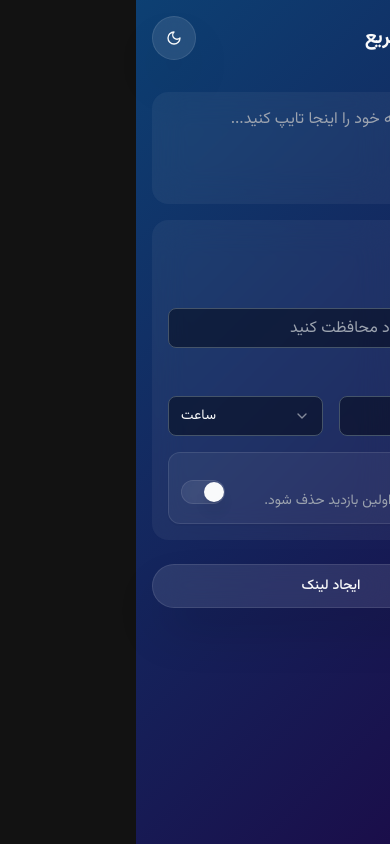
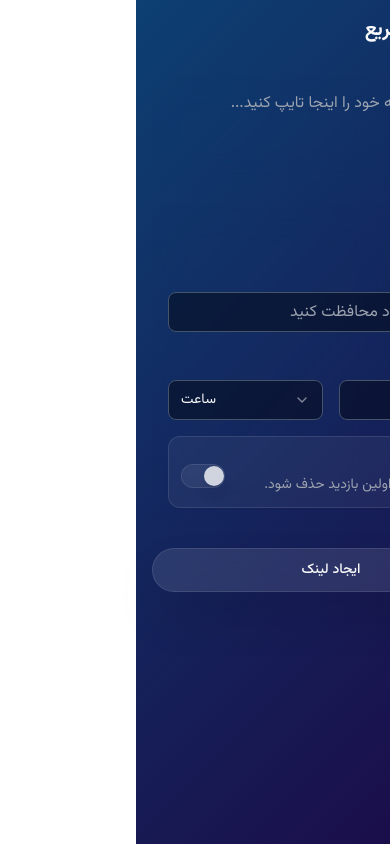
Before and after one commit to F4RD1N/secure-note, a Next.js app: page / in a window 390 px wide. Built offline with nearby package versions, Linux system fonts and the light colour scheme.

Commit message:
light theme removed

```diff
--- a/src/app/globals.css
+++ b/src/app/globals.css
@@ -7,43 +7,7 @@ body {
 }
 
 @layer base {
-  :root {
-    --background: 210 40% 98%;
-    --foreground: 224 71.4% 4.1%;
-
-    --card: 210 40% 98%;
-    --card-foreground: 224 71.4% 4.1%;
-
-    --popover: 210 40% 98%;
-    --popover-foreground: 224 71.4% 4.1%;
-
-    --primary: 217 91.2% 59.8%;
-    --primary-foreground: 210 20% 98%;
-
-    --secondary: 210 40% 96.1%;
-    --secondary-foreground: 222.2 47.4% 11.2%;
-
-    --muted: 210 40% 96.1%;
-    --muted-foreground: 215.4 16.3% 46.9%;
-
-    --accent: 210 40% 96.1%;
-    --accent-foreground: 222.2 47.4% 11.2%;
-
-    --destructive: 0 84.2% 60.2%;
-    --destructive-foreground: 210 20% 98%;
-
-    --border: 214.3 31.8% 91.4%;
-    --input: 214.3 31.8% 91.4%;
-    --ring: 222.2 84% 4.9%;
-
-    --chart-1: 12 76% 61%;
-    --chart-2: 173 58% 39%;
-    --chart-3: 197 37% 24%;
-    --chart-4: 43 74% 66%;
-    --chart-5: 27 87% 67%;
-    --radius: 0.75rem;
-  }
-  .dark {
+  :root, .dark {
     --background: 224 71.4% 4.1%;
     --foreground: 210 20% 98%;
 
@@ -65,8 +29,8 @@ body {
     --accent: 215 27.9% 16.9%;
     --accent-foreground: 210 20% 98%;
 
-    --destructive: 45 93% 47%;
-    --destructive-foreground: 45 93% 98%;
+    --destructive: 0 72% 51%;
+    --destructive-foreground: 210 20% 98%;
 
     --border: 215 20.2% 34.1%;
     --input: 215 20.2% 34.1%;
@@ -77,6 +41,7 @@ body {
     --chart-3: 30 80% 55%;
     --chart-4: 280 65% 60%;
     --chart-5: 340 75% 55%;
+    --radius: 0.75rem;
   }
 }
 
@@ -86,11 +51,6 @@ body {
   }
   body {
     @apply bg-background text-foreground;
-  }
-  .dark body {
     background-image: linear-gradient(135deg, hsl(210, 80%, 25%), hsl(260, 80%, 15%));
   }
-  .light body {
-    background-image: linear-gradient(135deg, hsl(200, 100%, 85%), hsl(240, 100%, 90%));
-  }
 }
--- a/src/app/layout.tsx
+++ b/src/app/layout.tsx
@@ -3,7 +3,6 @@ import './globals.css';
 import { Toaster } from '@/components/ui/toaster';
 import Header from '@/components/Header';
 import { cn } from '@/lib/utils';
-import { ThemeProvider } from '@/components/theme-provider';
 
 export const metadata: Metadata = {
   title: 'یادداشت سریع',
@@ -23,22 +22,16 @@ export default function RootLayout({
   children: React.ReactNode;
 }>) {
   return (
-    <html lang="fa" dir="rtl" suppressHydrationWarning>
+    <html lang="fa" dir="rtl" className="dark" suppressHydrationWarning>
       <head>
         <link rel="preconnect" href="https://fonts.googleapis.com" />
         <link rel="preconnect" href="https://fonts.gstatic.com" crossOrigin="anonymous" />
         <link href="https://fonts.googleapis.com/css2?family=Vazirmatn:wght@400;500;700&display=swap" rel="stylesheet" />
         <link rel="manifest" href="/manifest.json" />
         <meta name="theme-color" content="#0a0a0a" media="(prefers-color-scheme: dark)" />
-        <meta name="theme-color" content="#FFFFFF" media="(prefers-color-scheme: light)" />
+        <meta name="theme-color" content="#0a0a0a" media="(prefers-color-scheme: light)" />
       </head>
       <body className={cn('font-body antialiased min-h-screen flex flex-col bg-transparent')}>
-        <ThemeProvider
-          attribute="class"
-          defaultTheme="dark"
-          enableSystem
-          disableTransitionOnChange
-        >
           <Header />
           <main className="flex flex-1 flex-col items-center justify-start p-4 md:p-6">
             <div className="w-full max-w-md flex-1 flex flex-col">
@@ -46,7 +39,6 @@ export default function RootLayout({
             </div>
           </main>
           <Toaster />
-        </ThemeProvider>
       </body>
     </html>
   );
--- a/src/components/Header.tsx
+++ b/src/components/Header.tsx
@@ -1,6 +1,5 @@
 import Link from 'next/link';
 import { Zap } from 'lucide-react';
-import { ThemeToggle } from './ThemeToggle';
 
 export default function Header() {
   return (
@@ -12,7 +11,6 @@ export default function Header() {
             یادداشت سریع
           </h1>
         </Link>
-        <ThemeToggle />
       </div>
     </header>
   );
--- a/src/components/NoteViewer.tsx
+++ b/src/components/NoteViewer.tsx
@@ -33,6 +33,9 @@ export default function NoteViewer({ note }: NoteViewerProps) {
 
   const form = useForm({
     resolver: zodResolver(passwordSchema),
+    defaultValues: {
+      password: '',
+    }
   });
 
   useEffect(() => {
--- a/src/components/ui/alert.tsx
+++ b/src/components/ui/alert.tsx
@@ -10,7 +10,7 @@ const alertVariants = cva(
       variant: {
         default: "bg-background text-foreground",
         destructive:
-          "border-destructive/50 text-destructive-foreground bg-destructive/20 dark:border-destructive [&>svg]:text-destructive-foreground",
+          "border-destructive/50 text-destructive-foreground bg-destructive/20 dark:border-destructive [&>svg]:text-destructive",
       },
     },
     defaultVariants: {
--- a/src/components/ui/button.tsx
+++ b/src/components/ui/button.tsx
@@ -9,13 +9,13 @@ const buttonVariants = cva(
   {
     variants: {
       variant: {
-        default: "border border-black/5 dark:border-white/10 bg-black/5 dark:bg-white/10 text-foreground dark:text-primary-foreground shadow-2xl backdrop-blur-lg hover:bg-black/10 dark:hover:bg-white/20",
+        default: "border border-white/10 bg-white/10 text-primary-foreground shadow-2xl backdrop-blur-lg hover:bg-white/20",
         destructive:
           "bg-destructive text-destructive-foreground hover:bg-destructive/90",
         outline:
-          "border border-black/5 dark:border-white/10 bg-black/5 dark:bg-white/10 text-foreground dark:text-primary-foreground shadow-2xl backdrop-blur-lg hover:bg-black/10 dark:hover:bg-white/20",
+          "border border-white/10 bg-white/10 text-primary-foreground shadow-2xl backdrop-blur-lg hover:bg-white/20",
         secondary:
-          "border border-black/5 dark:border-white/10 bg-black/5 dark:bg-white/5 text-secondary-foreground shadow-xl backdrop-blur-lg hover:bg-black/10 dark:hover:bg-white/10",
+          "border border-white/10 bg-white/5 text-secondary-foreground shadow-xl backdrop-blur-lg hover:bg-white/10",
         ghost: "hover:bg-accent hover:text-accent-foreground",
         link: "text-primary underline-offset-4 hover:underline",
       },
--- a/src/components/ui/card.tsx
+++ b/src/components/ui/card.tsx
@@ -9,7 +9,7 @@ const Card = React.forwardRef<
   <div
     ref={ref}
     className={cn(
-      "rounded-xl border border-black/5 dark:border-white/10 bg-white/70 dark:bg-white/5 text-card-foreground shadow-2xl backdrop-blur-lg",
+      "rounded-xl border border-white/10 bg-white/5 text-card-foreground shadow-2xl backdrop-blur-lg",
       className
     )}
     {...props}
--- a/src/components/ui/input.tsx
+++ b/src/components/ui/input.tsx
@@ -8,7 +8,7 @@ const Input = React.forwardRef<HTMLInputElement, React.ComponentProps<"input">>(
       <input
         type={type}
         className={cn(
-          "flex h-10 w-full rounded-md border border-input bg-black/5 dark:bg-background/50 px-3 py-2 text-base ring-offset-background file:border-0 file:bg-transparent file:text-sm file:font-medium file:text-foreground placeholder:text-muted-foreground focus-visible:outline-none focus-visible:ring-0 disabled:cursor-not-allowed disabled:opacity-50 md:text-sm",
+          "flex h-10 w-full rounded-md border border-input bg-background/50 px-3 py-2 text-base ring-offset-background file:border-0 file:bg-transparent file:text-sm file:font-medium file:text-foreground placeholder:text-muted-foreground focus-visible:outline-none focus-visible:ring-0 disabled:cursor-not-allowed disabled:opacity-50 md:text-sm",
           className
         )}
         ref={ref}
--- a/src/components/ui/select.tsx
+++ b/src/components/ui/select.tsx
@@ -19,7 +19,7 @@ const SelectTrigger = React.forwardRef<
   <SelectPrimitive.Trigger
     ref={ref}
     className={cn(
-      "flex h-10 w-full items-center justify-between rounded-md border border-input bg-black/5 dark:bg-background/50 px-3 py-2 text-sm ring-offset-background placeholder:text-muted-foreground focus:outline-none focus-visible:ring-0 disabled:cursor-not-allowed disabled:opacity-50 [&>span]:line-clamp-1",
+      "flex h-10 w-full items-center justify-between rounded-md border border-input bg-background/50 px-3 py-2 text-sm ring-offset-background placeholder:text-muted-foreground focus:outline-none focus-visible:ring-0 disabled:cursor-not-allowed disabled:opacity-50 [&>span]:line-clamp-1",
       className
     )}
     {...props}
@@ -75,7 +75,7 @@ const SelectContent = React.forwardRef<
     <SelectPrimitive.Content
       ref={ref}
       className={cn(
-        "relative z-50 max-h-96 min-w-[8rem] overflow-hidden rounded-md border border-black/5 dark:border-white/10 bg-white/30 dark:bg-white/5 text-popover-foreground shadow-md backdrop-blur-lg data-[state=open]:animate-in data-[state=closed]:animate-out data-[state=closed]:fade-out-0 data-[state=open]:fade-in-0 data-[state=closed]:zoom-out-95 data-[state=open]:zoom-in-95 data-[side=bottom]:slide-in-from-top-2 data-[side=left]:slide-in-from-right-2 data-[side=right]:slide-in-from-left-2 data-[side=top]:slide-in-from-bottom-2",
+        "relative z-50 max-h-96 min-w-[8rem] overflow-hidden rounded-md border border-white/10 bg-white/5 text-popover-foreground shadow-md backdrop-blur-lg data-[state=open]:animate-in data-[state=closed]:animate-out data-[state=closed]:fade-out-0 data-[state=open]:fade-in-0 data-[state=closed]:zoom-out-95 data-[state=open]:zoom-in-95 data-[side=bottom]:slide-in-from-top-2 data-[side=left]:slide-in-from-right-2 data-[side=right]:slide-in-from-left-2 data-[side=top]:slide-in-from-bottom-2",
         position === "popper" &&
           "data-[side=bottom]:translate-y-1 data-[side=left]:-translate-x-1 data-[side=right]:translate-x-1 data-[side=top]:-translate-y-1",
         className
--- a/src/components/ui/switch.tsx
+++ b/src/components/ui/switch.tsx
@@ -11,7 +11,7 @@ const Switch = React.forwardRef<
 >(({ className, ...props }, ref) => (
   <SwitchPrimitives.Root
     className={cn(
-      "peer inline-flex h-6 w-11 shrink-0 cursor-pointer items-center rounded-full border border-black/5 bg-black/5 dark:border-white/10 dark:bg-white/5 backdrop-blur-lg transition-colors focus-visible:outline-none focus-visible:ring-0 disabled:cursor-not-allowed disabled:opacity-50 data-[state=checked]:bg-primary/50 data-[state=unchecked]:bg-black/5 dark:data-[state=unchecked]:bg-white/5",
+      "peer inline-flex h-6 w-11 shrink-0 cursor-pointer items-center rounded-full border border-white/10 bg-white/5 backdrop-blur-lg transition-colors focus-visible:outline-none focus-visible:ring-0 disabled:cursor-not-allowed disabled:opacity-50 data-[state=checked]:bg-primary/50 data-[state=unchecked]:bg-white/5",
       className
     )}
     {...props}
@@ -19,7 +19,7 @@ const Switch = React.forwardRef<
   >
     <SwitchPrimitives.Thumb
       className={cn(
-        "pointer-events-none block h-5 w-5 rounded-full bg-foreground/80 dark:bg-foreground shadow-lg ring-0 transition-transform data-[state=checked]:translate-x-5 rtl:data-[state=checked]:-translate-x-5 data-[state=unchecked]:translate-x-0"
+        "pointer-events-none block h-5 w-5 rounded-full bg-foreground/80 shadow-lg ring-0 transition-transform data-[state=checked]:translate-x-5 rtl:data-[state=checked]:-translate-x-5 data-[state=unchecked]:translate-x-0"
       )}
     />
   </SwitchPrimitives.Root>
--- a/src/components/ui/toast.tsx
+++ b/src/components/ui/toast.tsx
@@ -29,7 +29,7 @@ const toastVariants = cva(
   {
     variants: {
       variant: {
-        default: "border-black/5 dark:border-white/10 bg-white/50 dark:bg-white/5 text-foreground backdrop-blur-lg",
+        default: "border-white/10 bg-white/5 text-foreground backdrop-blur-lg",
         destructive:
           "destructive group border-destructive bg-destructive/40 text-destructive-foreground backdrop-blur-lg",
       },
```
Also changed, not shown: 1 other file (tests, documents, lock files or other folders).
